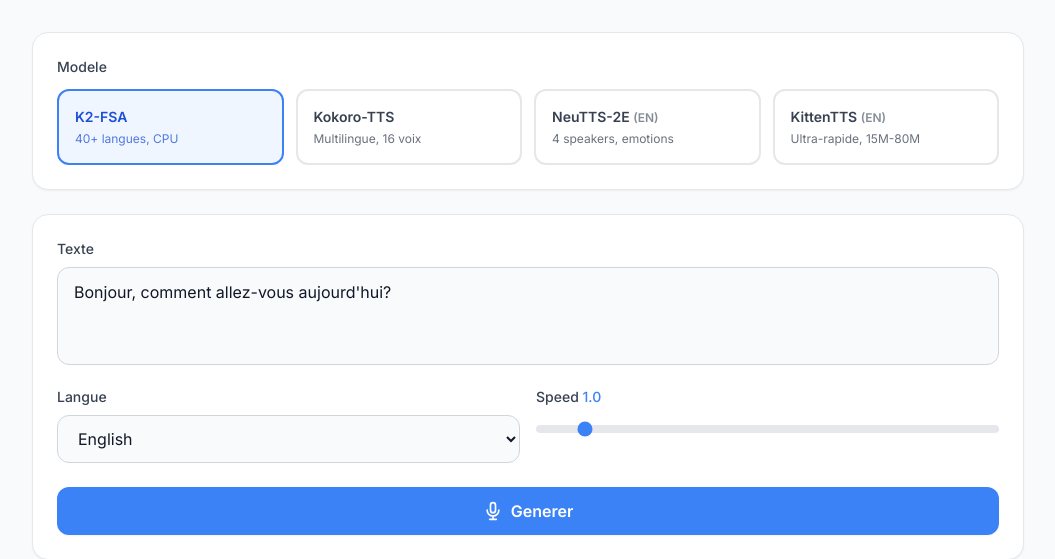
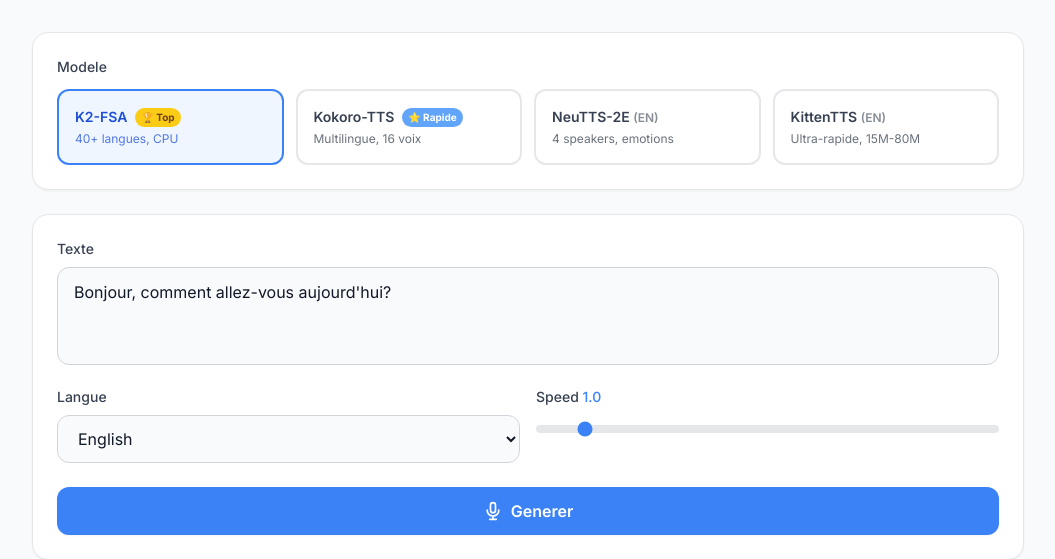
Before and after one commit to SimonMedy/PolyTTS, a Django app: page / in a window 1280 px wide. Shown: the part 77-636 px from the top of the page, without its empty margins (112-1167 px from the left). Run offline with Django 5.2, Linux system fonts and the light colour scheme; some libraries are stand-ins or nearby versions.

Commit message:
Ajout tags: Top sur K2-FSA, Rapide sur Kokoro

```diff
--- a/templates/index.html
+++ b/templates/index.html
@@ -59,12 +59,18 @@
             <div class="grid grid-cols-2 md:grid-cols-4 gap-3">
                 <button onclick="selectModel('k2fsa')" id="btn-k2fsa"
                     class="model-btn p-4 rounded-xl border-2 border-primary-500 bg-primary-50 dark:bg-primary-900/30 text-primary-700 dark:text-primary-300 transition-all duration-200 text-left">
-                    <div class="font-semibold text-sm">K2-FSA</div>
+                    <div class="flex items-center gap-2">
+                        <span class="font-semibold text-sm">K2-FSA</span>
+                        <span class="inline-flex items-center gap-1 px-1.5 py-0.5 text-[10px] font-bold bg-yellow-400 text-yellow-900 rounded-full">&#x1F3C6; Top</span>
+                    </div>
                     <div class="text-xs opacity-75 mt-1">40+ langues, CPU</div>
                 </button>
                 <button onclick="selectModel('kokoro')" id="btn-kokoro"
                     class="model-btn p-4 rounded-xl border-2 border-gray-200 dark:border-gray-600 hover:border-gray-300 dark:hover:border-gray-500 text-gray-700 dark:text-gray-300 transition-all duration-200 text-left">
-                    <div class="font-semibold text-sm">Kokoro-TTS</div>
+                    <div class="flex items-center gap-2">
+                        <span class="font-semibold text-sm">Kokoro-TTS</span>
+                        <span class="inline-flex items-center gap-1 px-1.5 py-0.5 text-[10px] font-bold bg-blue-400 text-white rounded-full">&#x2B50; Rapide</span>
+                    </div>
                     <div class="text-xs opacity-75 mt-1">Multilingue, 16 voix</div>
                 </button>
                 <button onclick="selectModel('neutts')" id="btn-neutts"
```
